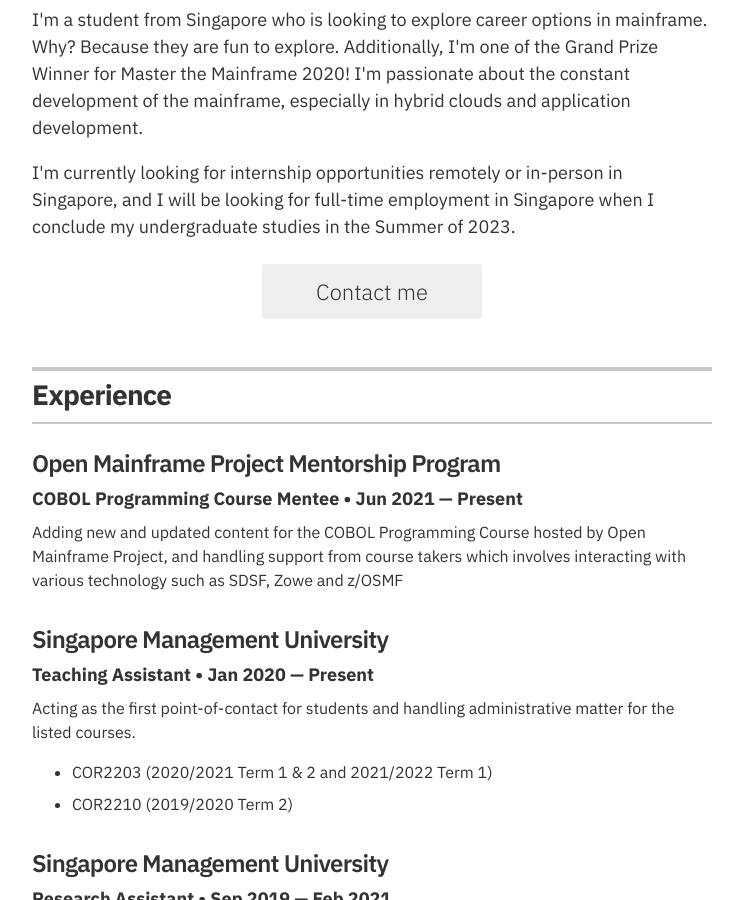
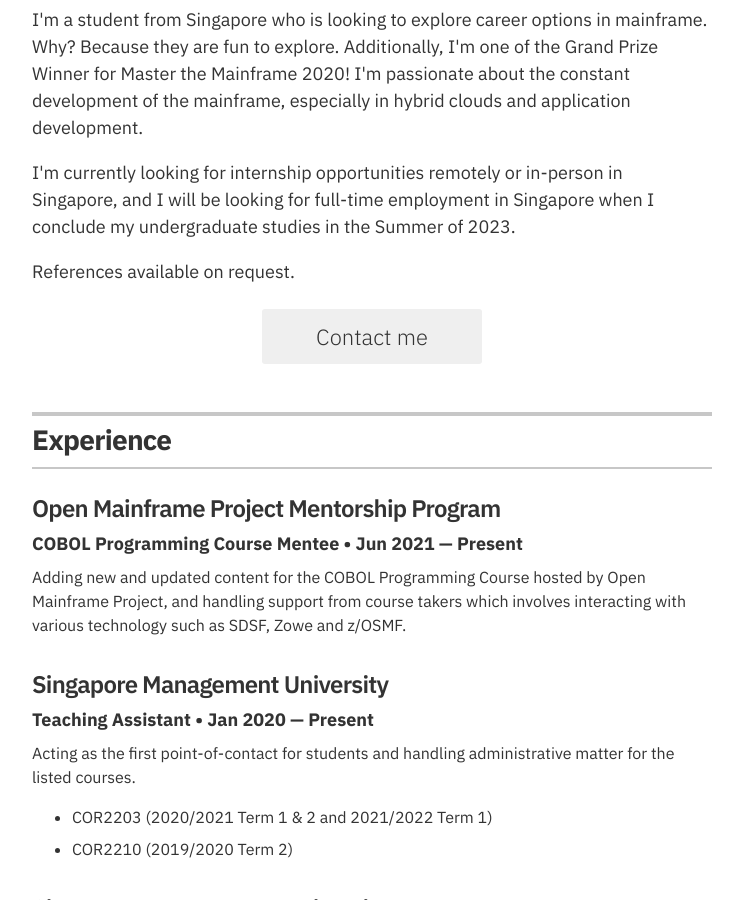
Before and after one commit to tanto259/hartan.to, a Jekyll site: the page built from index.html, in a window 1280 px wide and 900 px high, scrolled down 343 px. Shown: the whole window, without its empty margins (268-1011 px from the left). Built offline with Jekyll 4.4.1, drawn with Linux system fonts in a browser that asks for light colours.

Commit message:
Adding note on references

```diff
--- a/_config.yml
+++ b/_config.yml
@@ -12,7 +12,7 @@
   name:               Hartanto Ario Widjaya
   title:              Student and Mainframer
   email:              "96==@o92CE2?]E@"
-  intro:              "<p>I'm a student from Singapore who is looking to explore career options in mainframe. Why? Because they are fun to explore. Additionally, I'm one of the Grand Prize Winner for Master the Mainframe 2020! I'm passionate about the constant development of the mainframe, especially in hybrid clouds and application development.</p><p>I'm currently looking for internship opportunities remotely or in-person in Singapore, and I will be looking for full-time employment in Singapore when I conclude my undergraduate studies in the Summer of 2023.</p>"
+  intro:              "<p>I'm a student from Singapore who is looking to explore career options in mainframe. Why? Because they are fun to explore. Additionally, I'm one of the Grand Prize Winner for Master the Mainframe 2020! I'm passionate about the constant development of the mainframe, especially in hybrid clouds and application development.</p><p>I'm currently looking for internship opportunities remotely or in-person in Singapore, and I will be looking for full-time employment in Singapore when I conclude my undergraduate studies in the Summer of 2023.</p><p>References available on request.</p>"
   looking_for_work:   "yes"
 
 resume_section:
--- a/_data/experience.yml
+++ b/_data/experience.yml
@@ -2,7 +2,7 @@
 - company: Open Mainframe Project Mentorship Program
   position: COBOL Programming Course Mentee
   duration: Jun 2021 &mdash; Present
-  summary: Adding new and updated content for the COBOL Programming Course hosted by Open Mainframe Project, and handling support from course takers which involves interacting with various technology such as SDSF, Zowe and z/OSMF
+  summary: Adding new and updated content for the COBOL Programming Course hosted by Open Mainframe Project, and handling support from course takers which involves interacting with various technology such as SDSF, Zowe and z/OSMF.
 
 - company: Singapore Management University
   position: Teaching Assistant
```
